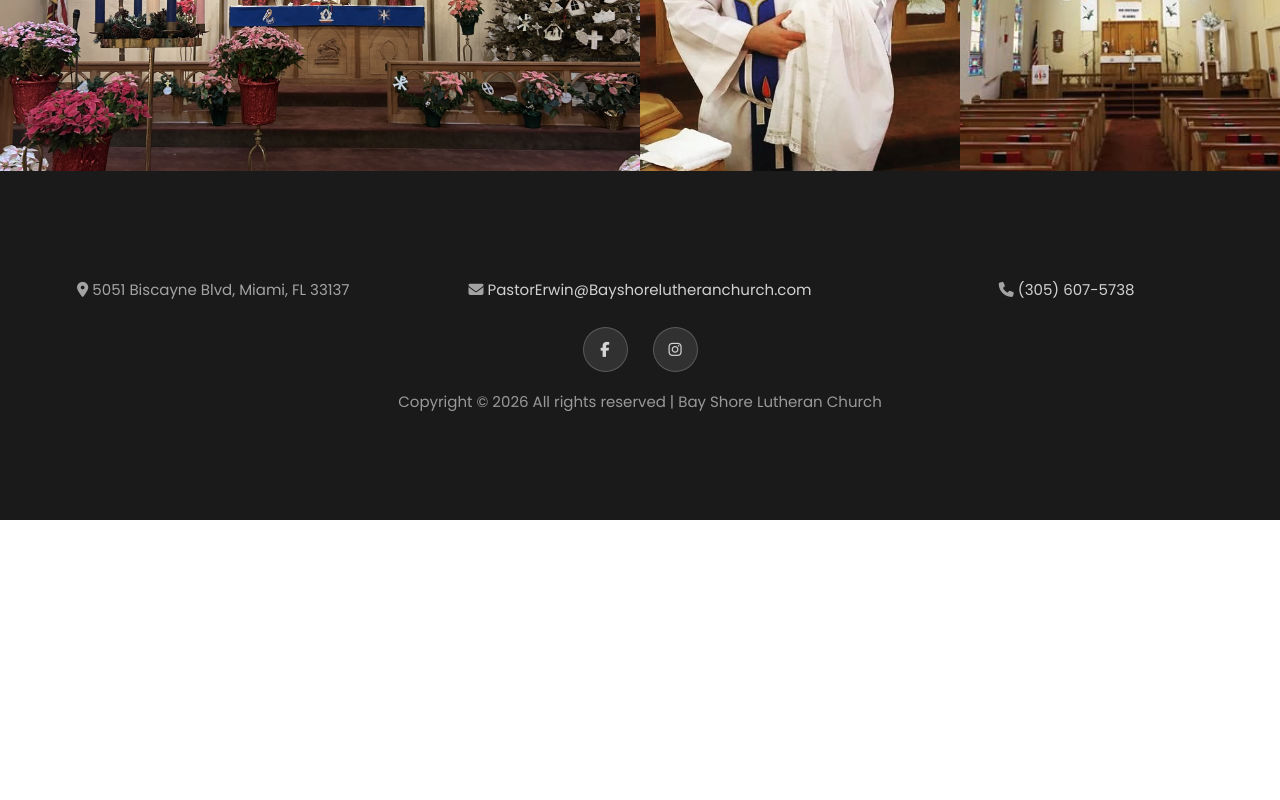
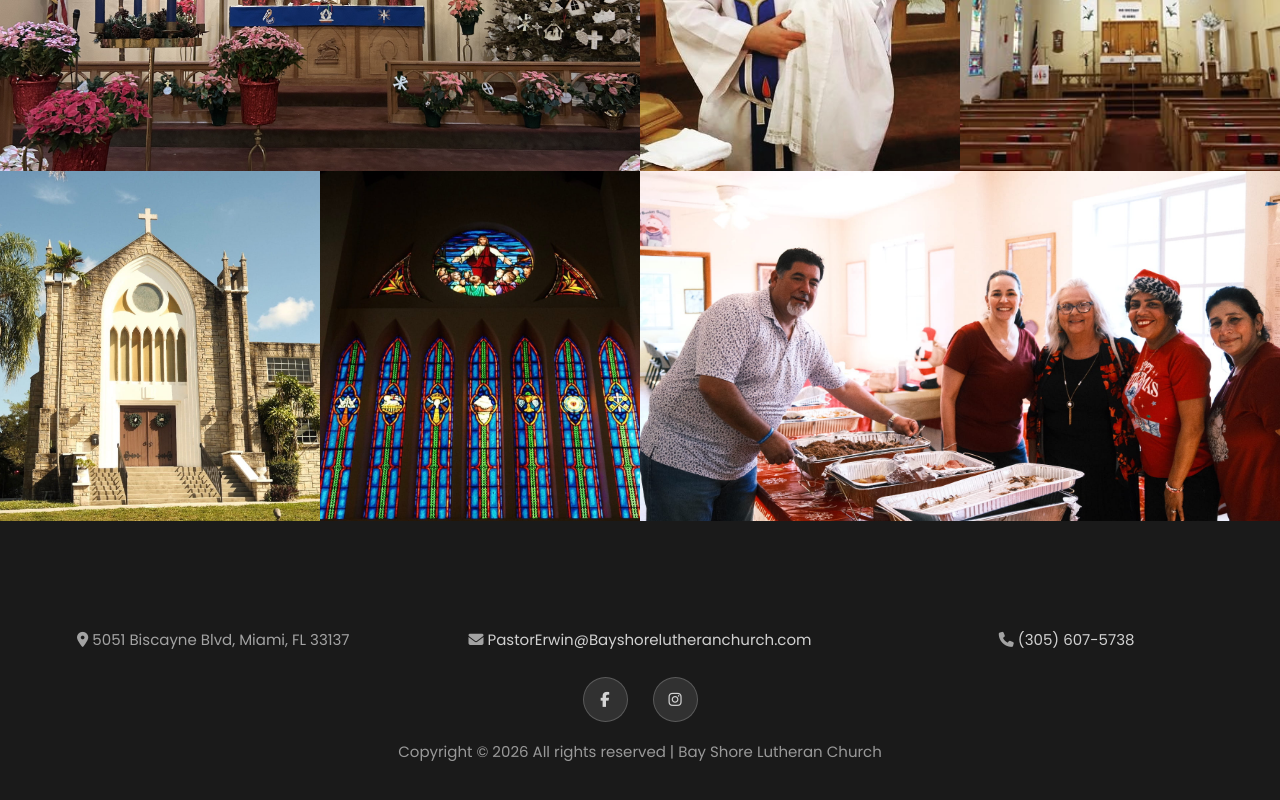
Before and after one commit to bralicea/bayshorelutheranchurch, a plain HTML site: page index.html in a window 1280 px wide. Shown: the part 6604-7404 px from the top of the page. Before the commit the page ends 7124 px from the top, so only its background shows below. Drawn offline with nearby package versions, Linux system fonts and the light colour scheme; some packages are replaced by stand-ins of ours; a script that the page names is missing.

Commit message:
update gallery

```diff
--- a/index.html
+++ b/index.html
@@ -2956,6 +2956,24 @@
                 <div class="col-md-3">
                     <a href="images/church_easter_full.jpg" class="image-popup img gallery"
                         style="background-image: url(images/church_easter_full.jpg);">
+                        <span class="overlay"></span>
+                    </a>
+                </div>
+                <div class="col-md-3">
+                    <a href="images/church_front.jpg" class="image-popup img gallery"
+                        style="background-image: url(images/church_front.jpg);">
+                        <span class="overlay"></span>
+                    </a>
+                </div>
+                <div class="col-md-3">
+                    <a href="images/stained_glass.jpg" class="image-popup img gallery"
+                        style="background-image: url(images/stained_glass.jpg); background-position: center;">
+                        <span class="overlay"></span>
+                    </a>
+                </div>
+                <div class="col-md-6">
+                    <a href="images/potluck.jpg" class="image-popup img gallery"
+                        style="background-image: url(images/potluck.jpg);">
                         <span class="overlay"></span>
                     </a>
                 </div>
```
Also changed, not shown: images/church_front.jpg (added), images/potluck.jpg (added), images/stained_glass.jpg (added), images/wallpaper_0.jpg (deleted).
